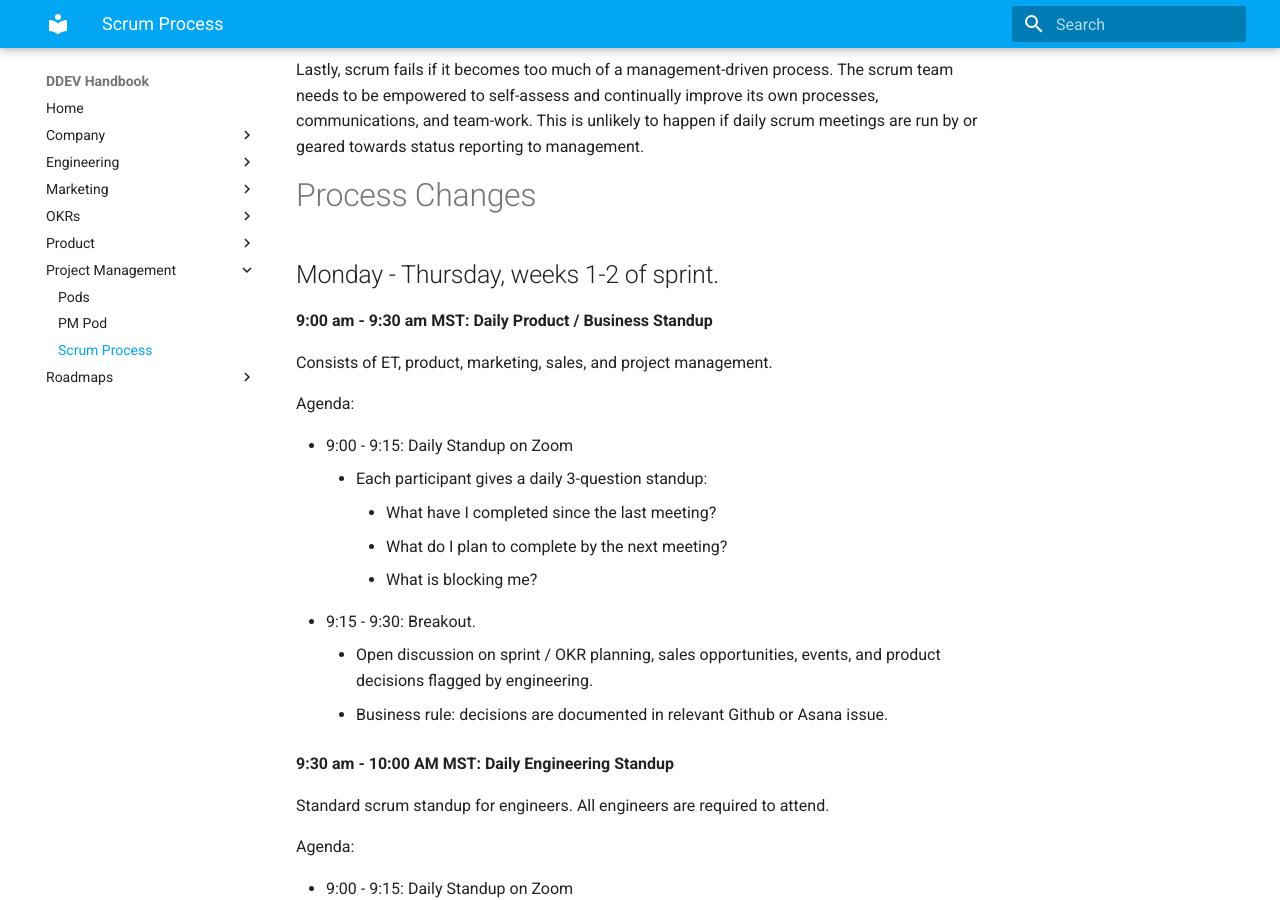
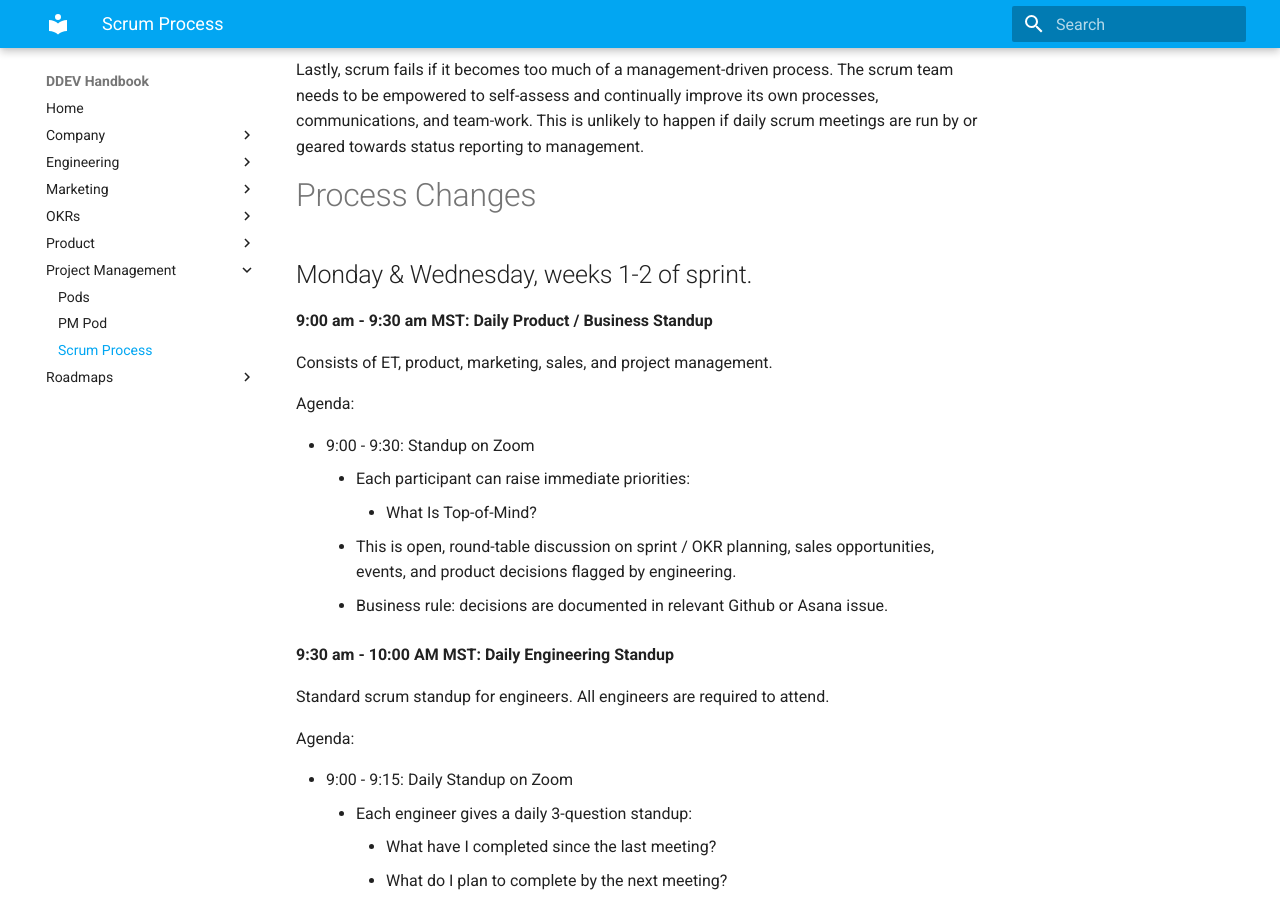
Before and after one commit to fru-io/handbook, an MkDocs documentation site: the page built from docs/project-management/scrum.md, in a window 1280 px wide and 900 px high, scrolled down 620 px. Built offline with MkDocs 1.6.1 and Material for MkDocs 9.7.7, drawn with Linux system fonts in a browser that asks for light colours.

Commit message:
Update scrum.md
update the business standup format

```diff
--- a/docs/project-management/scrum.md
+++ b/docs/project-management/scrum.md
@@ -15,7 +15,7 @@ Lastly, scrum fails if it becomes too much of a management-driven process. The s
 
 # Process Changes
 
-## Monday - Thursday, weeks 1-2 of sprint.
+## Monday & Wednesday, weeks 1-2 of sprint.
 
 **9:00 am - 9:30 am MST: Daily Product / Business Standup**
 
@@ -23,13 +23,10 @@ Consists of ET, product, marketing, sales, and project management.
 
 Agenda:
 
-- 9:00 - 9:15: Daily Standup on Zoom
-  - Each participant gives a daily 3-question standup:
-    - What have I completed since the last meeting?
-    - What do I plan to complete by the next meeting?
-    - What is blocking me?
-- 9:15 - 9:30: Breakout.
-  - Open discussion on sprint / OKR planning, sales opportunities, events, and product decisions flagged by engineering.
+- 9:00 - 9:30: Standup on Zoom
+  - Each participant can raise immediate priorities:
+    - What Is Top-of-Mind?
+  - This is open, round-table discussion on sprint / OKR planning, sales opportunities, events, and product decisions flagged by engineering.
   - Business rule: decisions are documented in relevant Github or Asana issue.
 
 **9:30 am - 10:00 AM MST: Daily Engineering Standup**
```
